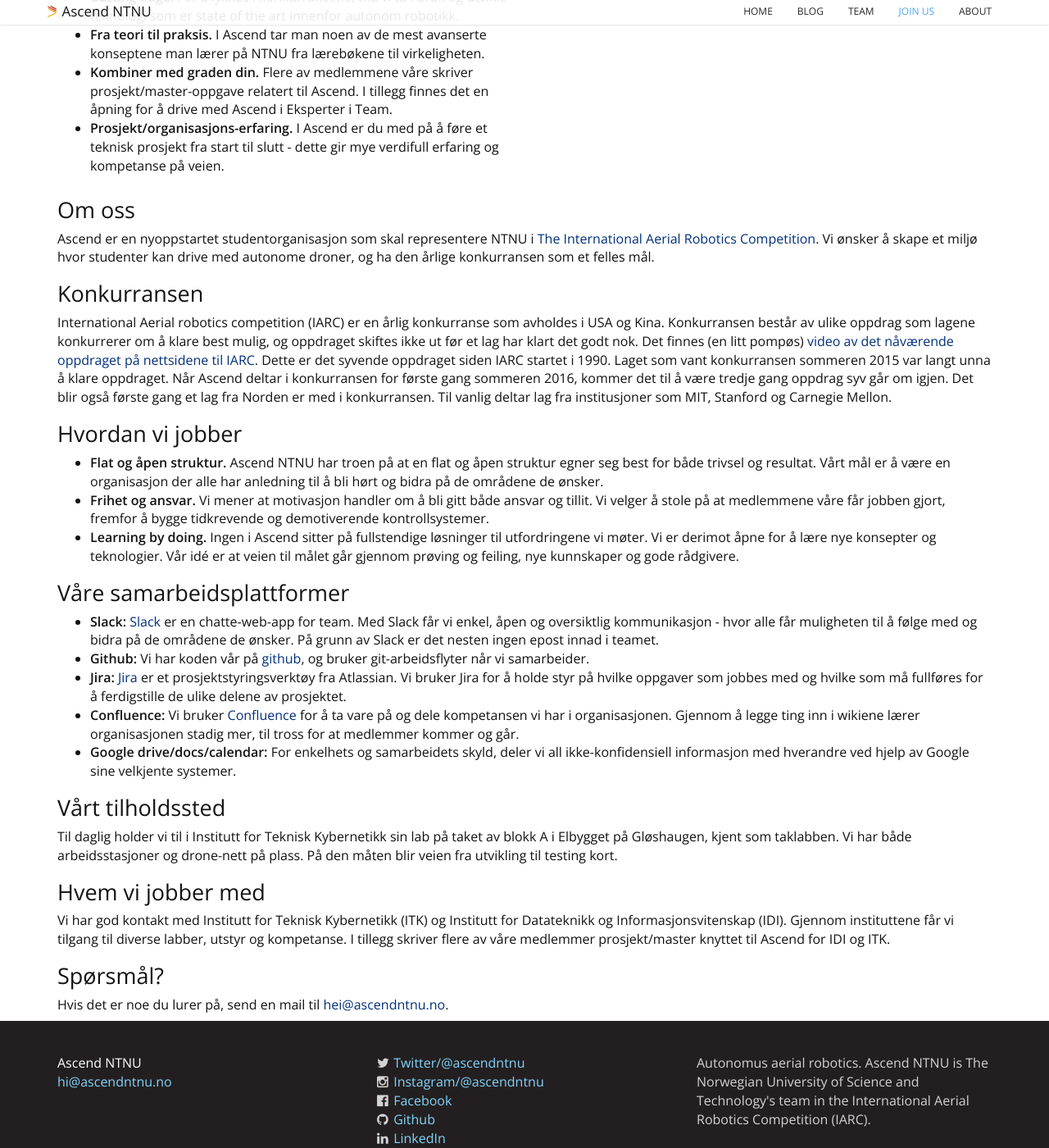
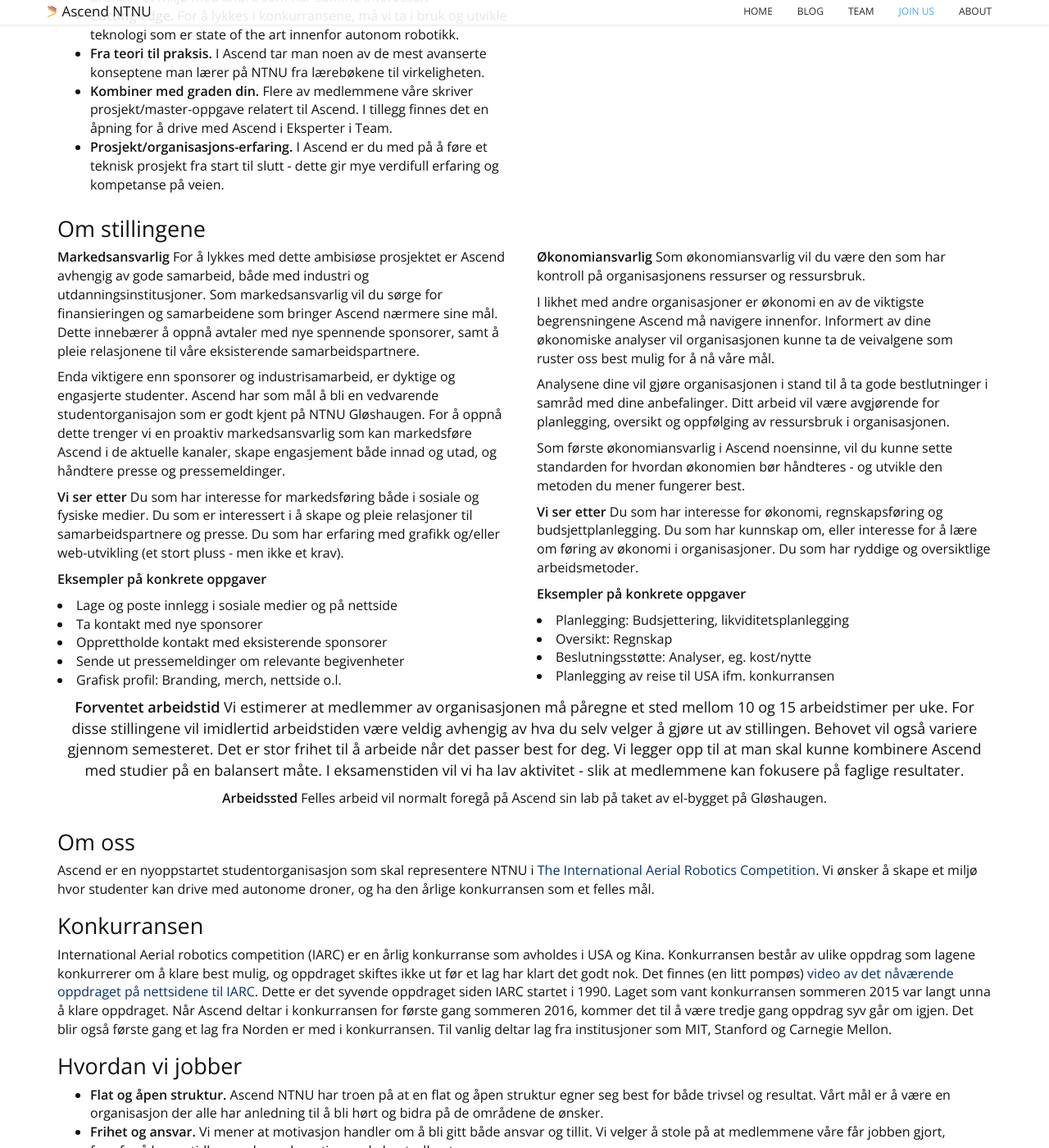
Before and after one commit to AscendNTNU/AscendNTNU.github.io, a Jekyll site: the page built from join.html, in a window 1280 px wide and 1400 px high, scrolled down 433 px. Shown: the whole window at 82% size. Built offline with Jekyll 4.4.1, drawn with Linux system fonts in a browser that asks for light colours; some of the changed text lies outside the part shown.

Commit message:
Update join.html

```diff
--- a/join.html
+++ b/join.html
@@ -10,11 +10,10 @@
 			<h2>Søk Ascend</h2>
 
 			<p>
-				Har du lyst til å drive med autonome droner? Vår neste opptaksrunde finner sted våren 2015. Hvis du vil ha beskjed på epost når neste opptaksrunde er i gang, kan du legge inn din epost i vår interesseliste. Se link til høyre på siden.
-			</p>
+				Ønsker du å være med på å forme en nyoppstartet, ambisiøs og teknologi-fokusert studentorganisasjon?  Ascend NTNU søker nå 2 nye engasjerte studenter som kan ta på seg rollene som markedsansvarlig og økonomiansvarlig. Du vil jobbe i et team som samarbeider om å levere kvalitet innenfor områdene organisasjon, marked og økonomi - utformet med hensyn på at Ascend skal nå sine strategiske mål.
 
 			<p>
-				Vi krever ingen forkunnskaper, bare en interesse for å lære. Generell programmeringserfaring er fint å ha.
+				Vi krever ingen forkunnskaper, bare en interesse for å lære.
 			</p>
 
 			<h2>Hvorfor søke</h2>
@@ -38,15 +37,118 @@
 		</div>
 		<div class="col-md-6">
 			<div class="jumbotron">
-			  <h2>Meld din interesse her</h2>
+			  <h2>Søk her</h2>
 			  <p>Vi bruker Google forms.</p>
-			  <p><a class="btn btn-primary btn-lg" href="http://goo.gl/forms/qnM1KkgexC" role="button">Trykk her for å komme til skjemaet</a></p>
+			  <p><a class="btn btn-primary btn-lg" href="http://goo.gl/forms/GbDHbBImCJ" role="button">Trykk her for å komme til skjemaet</a></p>
 			  <p><small>Oppgitt informasjon brukes kun i forbindelse med rekruttering.</small>
 			  </p>
 			</div>
 		</div>
 
 		<div class="col-md-12">
+			<h2>Om stillingene</h2>
+		</div>
+
+		<div class="col-md-6">
+
+			<p>
+			<strong>Markedsansvarlig</strong>
+				For å lykkes med dette ambisiøse prosjektet er Ascend avhengig av gode samarbeid, både med industri og utdanningsinstitusjoner. Som markedsansvarlig vil du sørge for finansieringen og samarbeidene som bringer Ascend nærmere sine mål. Dette innebærer å oppnå avtaler med nye spennende sponsorer, samt å pleie relasjonene til våre eksisterende samarbeidspartnere.
+			</p>
+			<p>
+				Enda viktigere enn sponsorer og industrisamarbeid, er dyktige og engasjerte studenter. Ascend har som mål å bli en vedvarende studentorganisajon som er godt kjent på NTNU Gløshaugen. For å oppnå dette trenger vi en proaktiv markedsansvarlig som kan markedsføre Ascend i de aktuelle kanaler, skape engasjement både innad og utad, og håndtere presse og pressemeldinger.
+			</p>
+			<p>
+				<strong>Vi ser etter</strong>
+				Du som har interesse for markedsføring både i sosiale og fysiske medier.
+				Du som er interessert i å skape og pleie relasjoner til samarbeidspartnere og presse.
+				Du som har erfaring med grafikk og/eller web-utvikling (et stort pluss - men ikke et krav).
+			</p>
+
+			<p>
+				<Strong>Eksempler på konkrete oppgaver</Strong>
+			<u1>
+				<li>
+					Lage og poste innlegg i sosiale medier og på nettside
+				</li>
+				<li>
+					Ta kontakt med nye sponsorer
+				</li>
+				<li>
+					Opprettholde kontakt med eksisterende sponsorer
+				</li>
+				<li>
+					Sende ut pressemeldinger om relevante begivenheter
+				</li>
+				<li>
+					Grafisk profil: Branding, merch, nettside o.l.
+				</li>
+
+
+
+			</u1>
+			</p>
+		</div>
+
+
+		<div class="col-md-6">
+			<p>
+			<strong>Økonomiansvarlig</strong>
+				Som økonomiansvarlig vil du være den som har kontroll på organisasjonens ressurser og ressursbruk.
+			</p>
+			<p>
+				I likhet med andre organisasjoner er økonomi en av de viktigste begrensningene Ascend må navigere innenfor. Informert av dine økonomiske analyser vil organisasjonen kunne ta de veivalgene som ruster oss best mulig for å nå våre mål.
+			</p>
+			<p>
+				Analysene dine vil gjøre organisasjonen i stand til å ta gode bestlutninger i samråd med dine anbefalinger. Ditt arbeid vil være avgjørende for planlegging, oversikt og oppfølging av ressursbruk i organisasjonen.
+			</p>
+			<p>
+				Som første økonomiansvarlig i Ascend noensinne, vil du kunne sette standarden for hvordan økonomien bør håndteres - og utvikle den metoden du mener fungerer best.
+			</p>
+			<p>
+				<strong>Vi ser etter</strong>
+				Du som har interesse for økonomi, regnskapsføring og budsjettplanlegging.
+				Du som har kunnskap om, eller interesse for å lære om føring av økonomi i organisasjoner.
+				Du som har ryddige og oversiktlige arbeidsmetoder.
+			</p>
+
+			<p>
+			<Strong>Eksempler på konkrete oppgaver</Strong>
+			<u1>
+				<li>
+					Planlegging: Budsjettering, likviditetsplanlegging
+				</li>
+				<li>
+					Oversikt: Regnskap
+				</li>
+				<li>
+					Beslutningsstøtte: Analyser, eg. kost/nytte
+				</li>
+				<li>
+					Planlegging av reise til USA ifm. konkurransen
+				</li>
+
+
+			</u1>
+			</p>
+
+		</div>
+		<p>
+		<div class="col-md-12">
+		<center>
+			<strong>Forventet arbeidstid</strong>
+			Vi estimerer at medlemmer av organisasjonen må påregne et sted mellom 10 og 15 arbeidstimer per uke. For disse stillingene vil imidlertid arbeidstiden være veldig avhengig av hva du selv velger å gjøre ut av stillingen. Behovet vil også variere gjennom semesteret. Det er stor frihet til å arbeide når det passer best for deg. Vi legger opp til at man skal kunne kombinere Ascend med studier på en balansert måte. I eksamenstiden vil vi ha lav aktivitet - slik at medlemmene kan fokusere på faglige resultater.
+		</p>
+		<p>
+			<strong>Arbeidssted</strong>
+			Felles arbeid vil normalt foregå på Ascend sin lab på taket av el-bygget på Gløshaugen.
+		</p>
+		</center>
+		</div>
+
+		<div class="col-md-12">
+
+
 
 			<h2>Om oss</h2>
 			<p>
@@ -85,12 +187,12 @@
 
 			<h2>Vårt tilholdssted</h2>
 			<p>
-				Til daglig holder vi til i Institutt for Teknisk Kybernetikk sin lab på taket av blokk A i Elbygget på Gløshaugen, kjent som taklabben. Vi har både arbeidsstasjoner og drone-nett på plass. På den måten blir veien fra utvikling til testing kort.
+				Til daglig holder vi til i Institutt for Teknisk Kybernetikk sin lab på taket av blokk A i El-bygget på Gløshaugen, kjent som taklabben. Vi har både arbeidsstasjoner og drone-nett på plass. På den måten blir veien fra utvikling til testing kort.
 			</p>
 
 			<h2>Hvem vi jobber med</h2>
 			<p>
-				Vi har god kontakt med Institutt for Teknisk Kybernetikk (ITK) og Institutt for Datateknikk og Informasjonsvitenskap (IDI). Gjennom instituttene får vi tilgang til diverse labber, utstyr og kompetanse. I tillegg skriver flere av våre medlemmer prosjekt/master knyttet til Ascend for IDI og ITK.
+				Vi har god kontakt med Institutt for Teknisk Kybernetikk (ITK), Institutt for Datateknikk og Informasjonsvitenskap (IDI) og Forsvarets Forskningsinstitutt (FFI). Gjennom instituttene får vi tilgang til diverse labber, utstyr og kompetanse. I tillegg skriver flere av våre medlemmer prosjekt/master knyttet til Ascend for IDI og ITK. En oversikt over våre sponsorer finner du nederst på hovedsiden vår.
 			</p>
 
 			<h2>Spørsmål?</h2>
```
